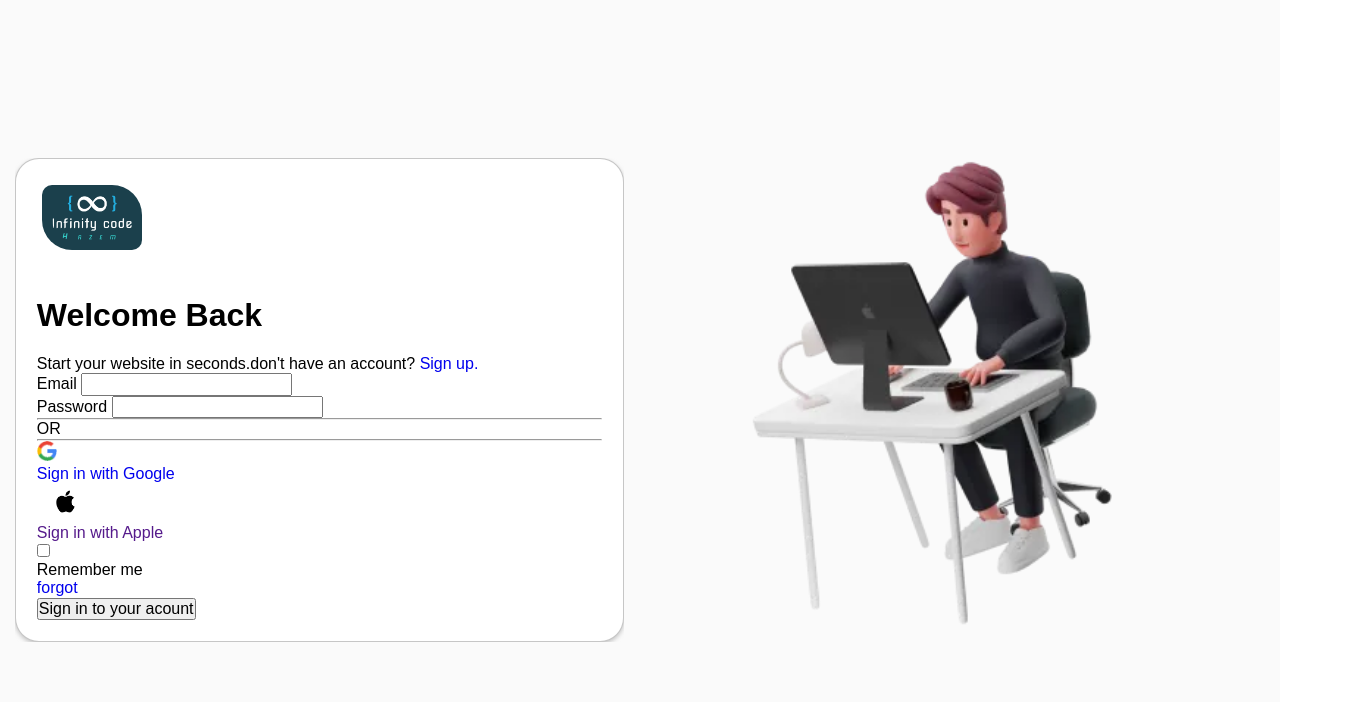
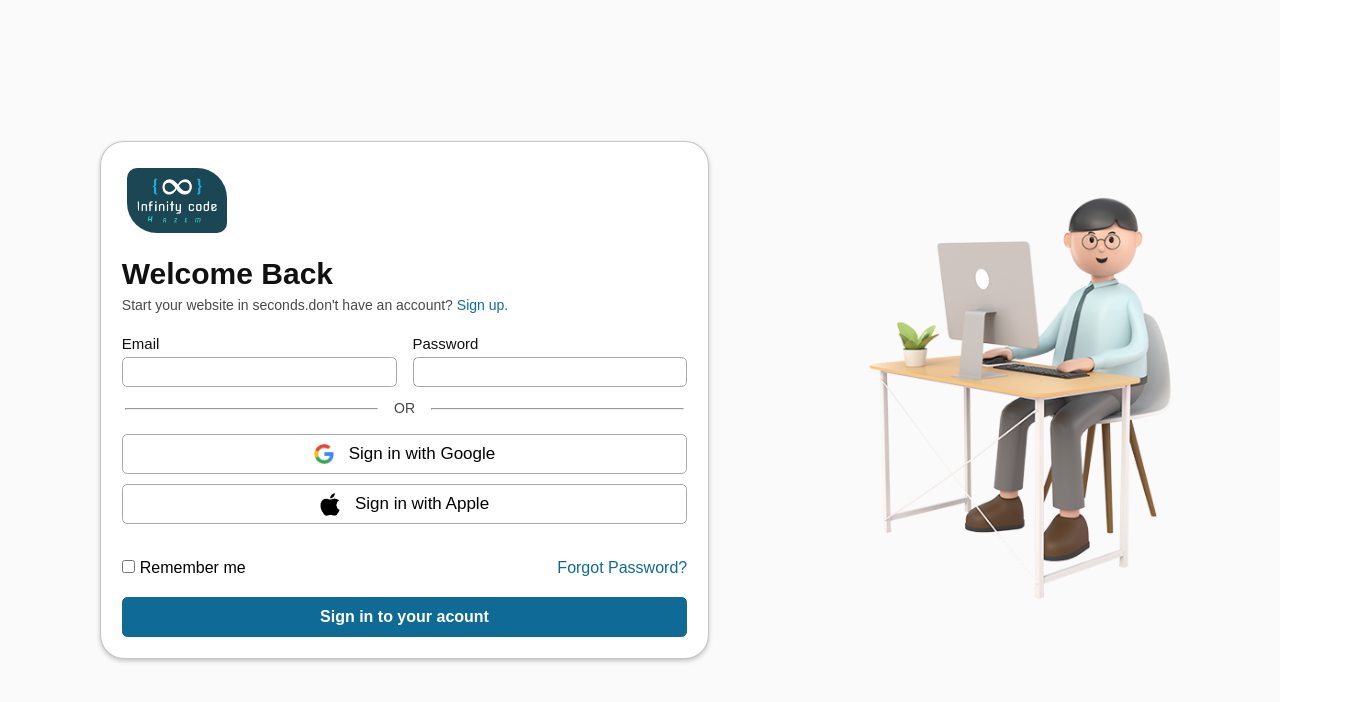
Before and after one commit to Hazem12012/Educational_login, a plain HTML site: page index.html in a window 1280 px wide. Shown: the whole page, 1350 px wide, since content can reach past the window. Drawn offline with Linux system fonts and the light colour scheme.

Commit message:
template_14 sign in frist

```diff
--- a/css file/main.css
+++ b/css file/main.css
@@ -22,7 +22,7 @@ body{
 }
 .section .items{
   width: 100% ;
-  margin: 0px auto;
+  margin: 0px 100px;
   max-width: 1250px;
   height: fit-content;
   display: grid;
@@ -33,7 +33,7 @@ body{
 .section .items .item{
     width: 100%;
     height: fit-content;
-    overflow: hidden;
+    /* overflow: hidden; */
 }
 .section .items .item .image{
   max-width: 240p;
@@ -54,14 +54,14 @@ height: fit-content;
 box-shadow:0px 2px  4px #aaaa;
 display: flex;
 flex-direction: column;
-gap: 1rem;
+/* gap: 1rem; */
 }
 .section .card .logo-link{
   position: relative;
   padding: 0.5rem 0rem;
 }
 .section .card .logo-link img{
-  background-color: rgb(27, 64, 76);
+  background-color: #1b4755;
   margin: 5px;
   padding: 10px;
   border-radius:  10px 30px ;
@@ -72,15 +72,22 @@ gap: 1rem;
 font-size: 28px;
 line-height: 28px;
 font-weight: 500;
-color: red;
 padding: 0.5rem 0rem;
+color: #000;
+margin-top: 0px;
+margin-bottom: 15px;
+
 }
-
+.section .card .title h1  {
+  font-size: 30px;
+    padding: 10px 0;
+    color:#111;
+}
 .section .card .title .para{
 font-size: 14px;
 line-height: 14px;
 font-weight: 400;
-color: #111;
+color: #494848;
 padding: 0px;
 }
 .section .card .title .para a{
@@ -90,3 +97,139 @@ padding: 0px;
   color: #0f6b96;
   padding: 0px;
 }
+.section .card .title .para a:hover{
+  text-decoration: underline;
+}
+.section .card .items_2{
+display: grid;
+grid-template-columns: repeat(auto-fit,minmax(130px,1fr));
+gap: 1rem;
+margin-bottom: 5px;
+}
+.section .card .items_2 .col{
+  display: flex;
+  flex-direction: column;
+}
+.section .card .items_2 .col input{
+font-size: 14px;
+line-height: 14px;
+font-weight: 500;
+color: #000;
+border: 1px solid #aaa;
+border-radius: 0.33rem;
+outline: navajowhite;
+background-color: #fff;
+transition: all 1s;
+width: 100%;
+height: 30px;
+padding: 10px;
+}
+.section .card .items_2 .col label{
+  font-weight: 500;
+  font-size: 15px;
+color: #111;
+margin-bottom: 5px;
+text-transform: capitalize;
+}
+.section .card .or{
+  padding: 0.5rem 0rem;
+  display: flex;
+  width: 100%;
+  justify-content: center;
+  align-items: center;
+}
+ .or_col{
+width: calc(50% - 30px );
+height: 1px;
+background-color: #777;
+}
+ .or_text{
+  padding: 0rem 1rem;
+  color: #444;
+  font-size: 14px;
+}
+.other_ways {
+  margin:10px 0;
+}
+.other_ways span{
+  display: flex;
+  justify-content: center;
+  align-items: center;
+  color: #000;
+  font-size: 17px;
+  text-align: center;
+  font-weight: 500;
+  gap: 15px;
+}
+.other_ways .way{
+  display: flex;
+  justify-content: center;
+  align-items: center;
+  width: 100%;
+  height: 40px;
+  margin-bottom: 10px;
+  border: solid 1px #aaa;
+  cursor: pointer;
+  border-radius: 0.33rem;
+  transition: .3s;
+}
+  .other_ways .way:hover{
+  background-color: #aaa;
+}
+.tools{
+  margin-top: 35px;
+display: flex;
+align-items: center;
+justify-content: space-between;
+}
+.tools .line{
+  display: flex ;
+}
+.tools .line .col input{
+margin-right:5px ;
+}
+.tools .forgot{
+color: #0f6b96;
+}
+.tools .forgot:hover{
+  text-decoration: underline;
+}
+.btn_form{
+  transition: 0.3s;
+  anchor-name: none;
+  display: flex;
+  justify-content: center;
+  align-items: center;
+  margin-top: 20px;
+  width: 100%;
+  height: 40px;
+  border-radius: 0.33rem;
+  border: 1px solid #0f6b96;
+  cursor: pointer;
+  font-size: 16px;
+  font-weight: 600;
+  color: #ffff;
+  background-color: #0f6b96;
+}
+.btn_form:hover{
+  background-color: #fff;
+  color: #3a3939;
+}
+
+/* img style */
+.item .image img{
+  position: relative;
+animation: up-and-down 5s linear infinite;
+transition: 0.3s;
+}
+.item .image img:hover{
+  transform: rotateY(20deg);
+}
+@keyframes up-and-down{
+  0%,100%{
+    top:0px;
+    }
+  50%{
+    top: -50px;
+  }
+}
--- a/index.html
+++ b/index.html
@@ -6,7 +6,7 @@
     <title>Template_14</title>
     <!-- Css files -->
     <link rel="stylesheet" href="css file/main.css" />
-    <link rel="stylesheet" href="css file/normalize.css" />
+    <!-- <link rel="stylesheet" href="css file/normalize.css" /> -->
     <!-- font awesome icons -->
     <link
       rel="stylesheet"
@@ -21,7 +21,6 @@
       <div class="items">
         <div class="item">
           <div class="card">
-
             <div class="logo">
               <a href="" class="logo-link">
                 <img
@@ -31,12 +30,13 @@
                 />
               </a>
             </div>
-          <div class="titel">
+            <div class="title">
               <h1>Welcome Back</h1>
               <p class="para">
                 Start your website in seconds.don't have an account?
                 <a href="#" class="link">Sign up.</a>
               </p>
+            </div>
             <form action="#" class="form">
               <div class="items_2">
                 <div class="col">
@@ -61,18 +61,18 @@
                         alt="Not Found "
                         style="width: 20px"
                       />
-                    <p>Sign in with Google</p>
+                      Sign in with Google
+
                   </span>
                 </a>
-
                 <a href="" class="way">
                   <span>
                       <img
-                      src="img/apple_img.png"
+                        src="img/appel_img.png"
                         alt="Not Found"
-                      style="width: 65px"
+                        style="width: 20px"
                       />
-                    <p>Sign in with Apple</p>
+                      Sign in with Apple
                   </span>
                 </a>
               </div>
@@ -85,17 +85,16 @@
                     <label for="">Remember me</label>
                   </div>
                 </div>
-                <a href="#" class="forgot">forgot</a>
+                <a href="#" class="forgot">Forgot Password?</a>
               </div>
               <button class="btn_form">Sign in to your acount</button>
             </form>
           </div>
         </div>
-        </div>
 
         <div class="item">
           <div class="image">
-            <img src="img/main_img.webp" alt="Not Found" style="width: 92%;"/>
+            <img src="img/main_img.png" alt="Not Found" style="width: 92%" />
           </div>
         </div>
       </div>
```
Also changed, not shown: img/appel_img.png (added), img/apple_img.png (deleted), img/main_img.png (added), img/main_img.webp (deleted). Lines whose indentation alone changed are shown as unchanged.
